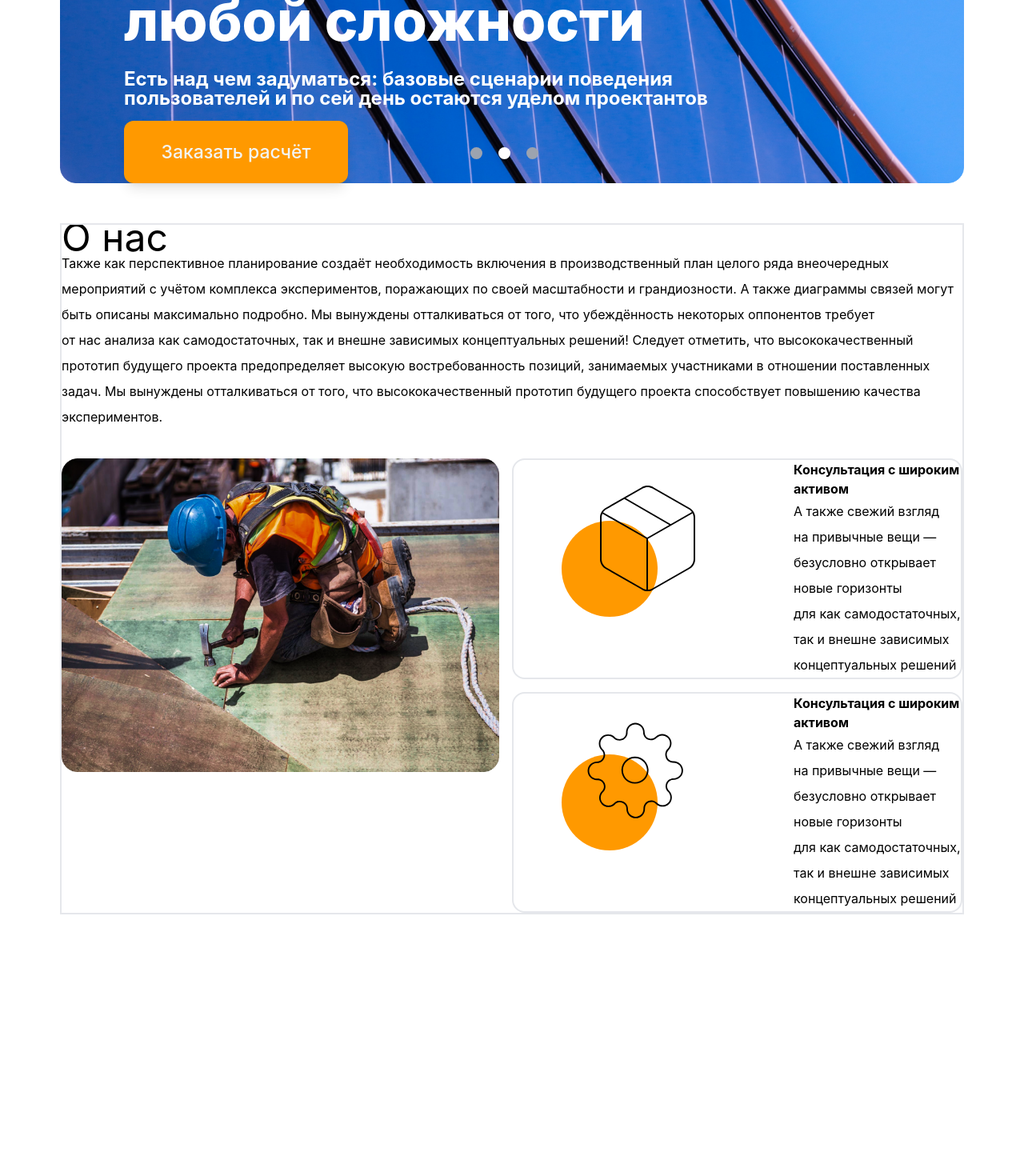
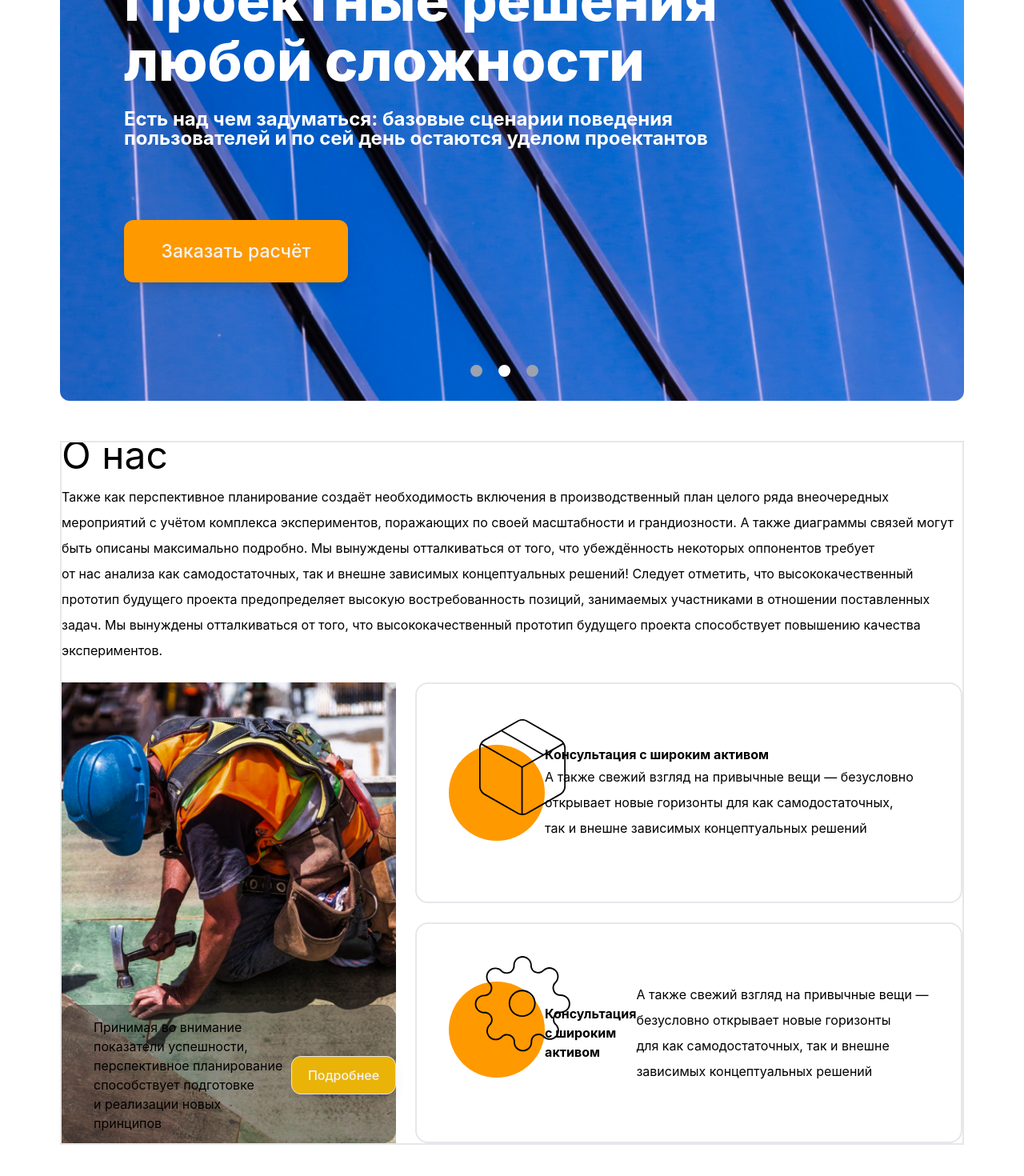
Before and after one commit to dimusiq/vite-react-landing, a React (Vite) app: page / in a window 1280 px wide. Shown: the part 310-1780 px from the top of the page at 80% size. Before the commit the page ends 1453 px from the top, so only its background shows below. Built offline with nearby package versions, Linux system fonts and the light colour scheme.

Commit message:
grid fix

```diff
--- a/src/App.jsx
+++ b/src/App.jsx
@@ -11,7 +11,7 @@ function App() {
 			<div className={`${styles.boxWidth}`}>
 				<Hero />
 			</div>
-			<div className={`${styles.sectionWidth}`}>
+			<div className='h-full'>
 				<About />
 			</div>
 		</div>
--- a/src/components/About.jsx
+++ b/src/components/About.jsx
@@ -1,14 +1,15 @@
 import React from 'react';
 import { about, cube, gearwheel } from '../assets';
 import styles from '../styles';
+import Button from './Button';
 
 const About = () => {
 	return (
-		<section className=' px-[75px]'>
-			<div className='bg-white border-2 grid overflow-hidden gap-4 grid-cols-4 grid-rows-3'>
-				<div className='bg-white col-start-1 col-end-6'>
+		<section className=' mb-10 px-[50px] md:px-[75px]'>
+			<div className='bg-white border-2  grid overflow-hidden md auto-cols-auto grid-rows-3 gap-6 grid-flow-row w-auto h-auto'>
+				<div className='bg-white row-start-1 row-end-1 col-start-1 col-end-4'>
 					<h1 className='text-[48px] leading-8'>О нас</h1>
-					<p className={`${styles.paragraph}`}>
+					<p className={`${styles.paragraph} mt-[20px]`}>
 						Также как перспективное планирование создаёт необходимость включения
 						в производственный план целого ряда внеочередных мероприятий
 						с учётом комплекса экспериментов, поражающих по своей масштабности
@@ -24,45 +25,64 @@ const About = () => {
 					</p>
 				</div>
 
-				<div className=' bg-white col-start-1 col-end-3 row-start-2 row-end-4'>
-					<img src={about} alt='about' />
+				<div
+					className=' relative bg-white row-start-2 row-end-2 md:row-end-4 col-start-1 col-end-1 mt-[60px]  md:mt-0 md:col-start-1
+				 md:col-end-3'>
+					<img
+						src={about}
+						alt='about'
+						className='w-full h-full z-0 object-cover'
+					/>
+					<div className='absolute bottom-0 w-full h-[30%] z-10 text-[16px] backdrop-opacity-10 backdrop-invert bg-black/30 rounded-2xl object-cover'>
+						<dir className='flex items-center align-middle'>
+							<span className=''>
+								Принимая во внимание показатели успешности, перспективное
+								планирование способствует подготовке и реализации новых
+								принципов
+							</span>
+							<Button
+								className={`${styles.buttonStyles} backdrop-opacity-10 backdrop-invert bg-black/30 border`}>
+								Подробнее
+							</Button>
+						</dir>
+					</div>
 				</div>
-				<div className=' flex  bg-white col-start-3 col-end-6 border-2 rounded-2xl items-center'>
-					<div className=''>
-						<div className=' relative w-[120px] h-[120px] btn-orange rounded-full ml-[60px] mr-[120px] object-cover'>
+				<div className='flex bg-white row-start-2 row-end-2 col-start-3 col-end-3 border-2 rounded-2xl items-center '>
+					<div className='flex flex-1 justify-between'>
+						<div className='relative w-[120px] h-[120px] btn-orange rounded-full ml-[40px]  object-cover'>
 							<img
 								src={cube}
 								alt='cube'
-								className='absolute bottom-8 left-12 w-[119px] h-[132px]'
+								className='absolute bottom-8 left-8 w-full h-full'
 							/>
 						</div>
-					</div>
-					<div className='max-w-[450px] ml-[50px] '>
-						<h1 className='font-bold'>Консультация с широким активом</h1>
-						<p className={`${styles.paragraph}`}>
-							А также свежий взгляд на привычные вещи — безусловно открывает
-							новые горизонты для как самодостаточных, так и внешне зависимых
-							концептуальных решений
-						</p>
+						<div className='flex flex-1 flex-col justify-between '>
+							<h1 className='font-bold'>Консультация с широким активом</h1>
+							<p className={`${styles.paragraph}`}>
+								А также свежий взгляд на привычные вещи — безусловно открывает
+								новые горизонты для как самодостаточных, так и внешне зависимых
+								концептуальных решений
+							</p>
+						</div>
 					</div>
 				</div>
-				<div className='flex bg-white col-start-3 col-end-6 border-2 rounded-2xl items-center'>
-					<div className=''>
-						<div className='relative w-[120px] h-[120px] btn-orange rounded-full ml-[60px] mr-[120px] object-cover'>
+				<div className='flex h-full bg-white row-start-3 row-end-3 col-start-3 col-end-3 border-2 rounded-2xl items-center '>
+					<div className=' flex flex-1 justify-between'>
+						<div className='relative w-[120px] h-[120px] btn-orange rounded-full ml-[40px]  object-cover'>
 							<img
 								src={gearwheel}
 								alt='gearwheel'
-								className='absolute bottom-8 left-8 w-[135px] h-[135px]'
+								className='absolute bottom-8 left-8 w-full h-full'
 							/>
 						</div>
-					</div>
-					<div className='max-w-[450px] ml-[50px] '>
-						<h1 className='font-bold'>Консультация с широким активом</h1>
-						<p className={`${styles.paragraph}`}>
-							А также свежий взгляд на привычные вещи — безусловно открывает
-							новые горизонты для как самодостаточных, так и внешне зависимых
-							концептуальных решений
-						</p>
+						<div className='flex flex-1 justify-between items-center '>
+							<h1 className='font-bold'>Консультация с широким активом</h1>
+							<p className={`${styles.paragraph}`}>
+								А также свежий взгляд на привычные вещи — безусловно открывает
+								новые горизонты для как самодостаточных, так и внешне зависимых
+								концептуальных решений
+							</p>
+						</div>
 					</div>
 				</div>
 			</div>
--- a/src/components/Hero.jsx
+++ b/src/components/Hero.jsx
@@ -3,22 +3,22 @@ import styles from '../styles';
 import Button from './Button';
 import Slider from './Slider';
 
-const Hero = (props) => {
+const Hero = () => {
 	return (
 		<div>
-			<div className='relative mx-auto py-[50px] px-[75px]'>
+			<div className='relative h-full py-[40px] md:py-[50px] px-[50px]  md:px-[75px]'>
 				<Slider />
-				<div className=' text-white flex items-start flex-col top-20 absolute ml-[80px] mt-[50px] mb-[268px]'>
-					<h5 className='font-extrabold text-[70px] mb-[24px] leading-[75px]'>
+				<div className=' text-white flex items-start flex-col top-20  absolute md:mt-[100px] md:ml-[80px]'>
+					<h5 className='font-extrabold ml-[77px] md:ml-0 text-[60px] md:text-[70px] mb-[20px] md:mb-[24px] leading-[73px] md:leading-[75px]'>
 						Проектные решения <br className='sm:block hidden' /> любой сложности
 					</h5>
-					<p className='text-[24px]  font-bold leading-[24px]'>
+					<p className='text-[20px]  ml-[77px] md:ml-0 md:text-[24px]  font-bold leading-[24px]'>
 						Есть над чем задуматься: базовые сценарии поведения
 						<br className='sm:block hidden' />
 						пользователей и по сей день остаются уделом проектантов
 					</p>
 					<Button
-						className={`${styles.buttonStyles} w-[280px] h-[78px] mt-4 font-bold text-[23px] leading-[28px] btn-orange`}>
+						className={`${styles.buttonStyles}  ml-[77px] md:ml-0 mt-[60px]  md:w-[280px]  md:h-[78px]  md:mt-[90px] font-bold text-[23px]  md:leading-[28px] btn-orange`}>
 						Заказать расчёт
 					</Button>
 				</div>
--- a/src/components/Slider.jsx
+++ b/src/components/Slider.jsx
@@ -27,21 +27,26 @@ const Slider = () => {
 	});
 
 	return (
-		<div className={`${styles.sectionWidth} relative w-full overflow-hidden`}>
+		<div
+			className={`${styles.sectionWidth} relative w-full md:h-full overflow-hidden `}>
 			{sliderData.map((data, index) => {
 				return (
 					<div
 						key={data.id}
-						className={
+						className={`	${
 							slideIndex === index + 1
 								? 'opacity-1'
-								: 'w-full h-full absolute opacity-0 transition-opacity ease-in-out'
-						}>
-						<img src={data.image} alt={data.title} />
+								: 'md:h-full absolute opacity-0 transition-opacity ease-in-out'
+						} object-cover `}>
+						<img
+							src={data.image}
+							alt={data.title}
+							className='h-[668px] object-cover rounded-xl'
+						/>
 					</div>
 				);
 			})}
-			<div className='flex w-full justify-center items-center absolute bottom-0  mb-[30px] '>
+			<div className='flex w-full justify-center mb-[30px] items-center absolute bottom-0 object-contain'>
 				{Array.from({ length: 3 }).map((data, index) => (
 					<div
 						key={index}
```
